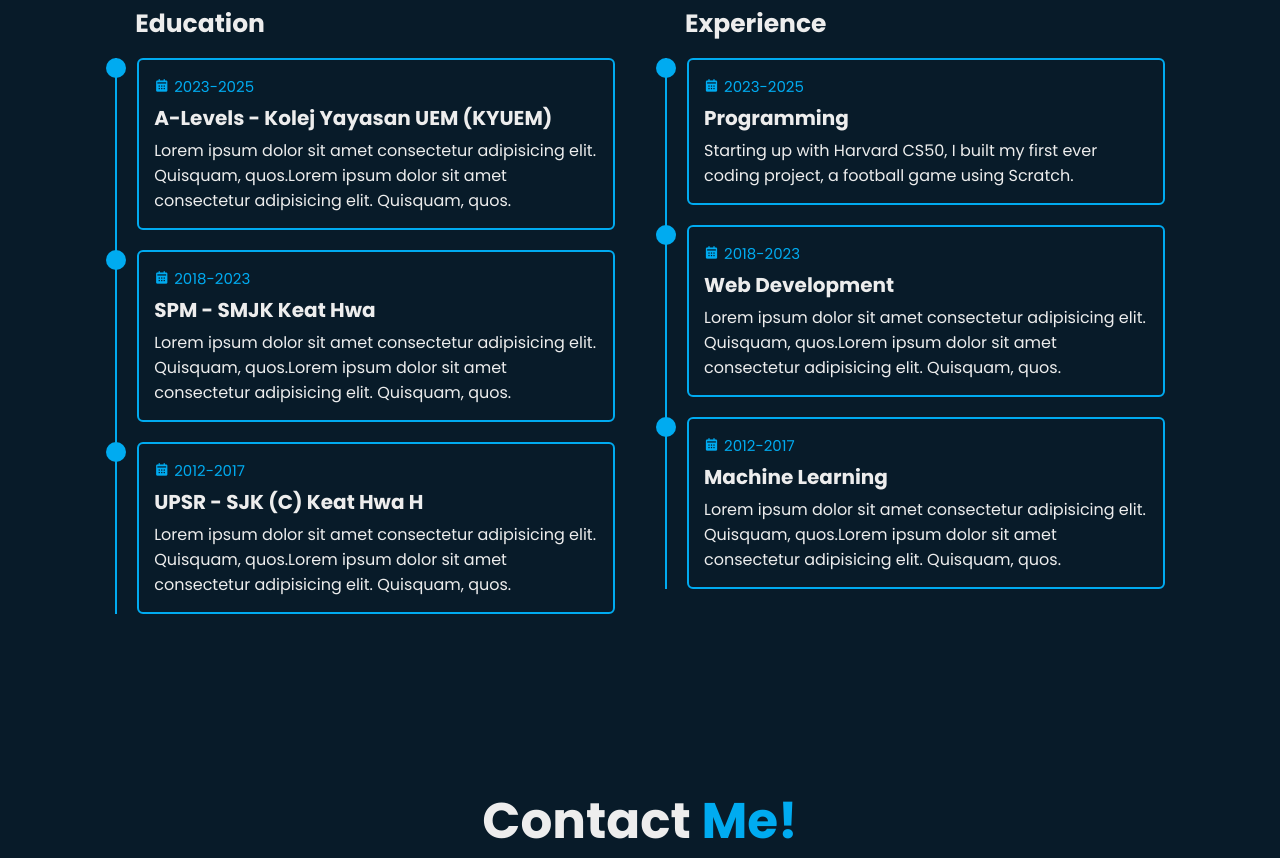
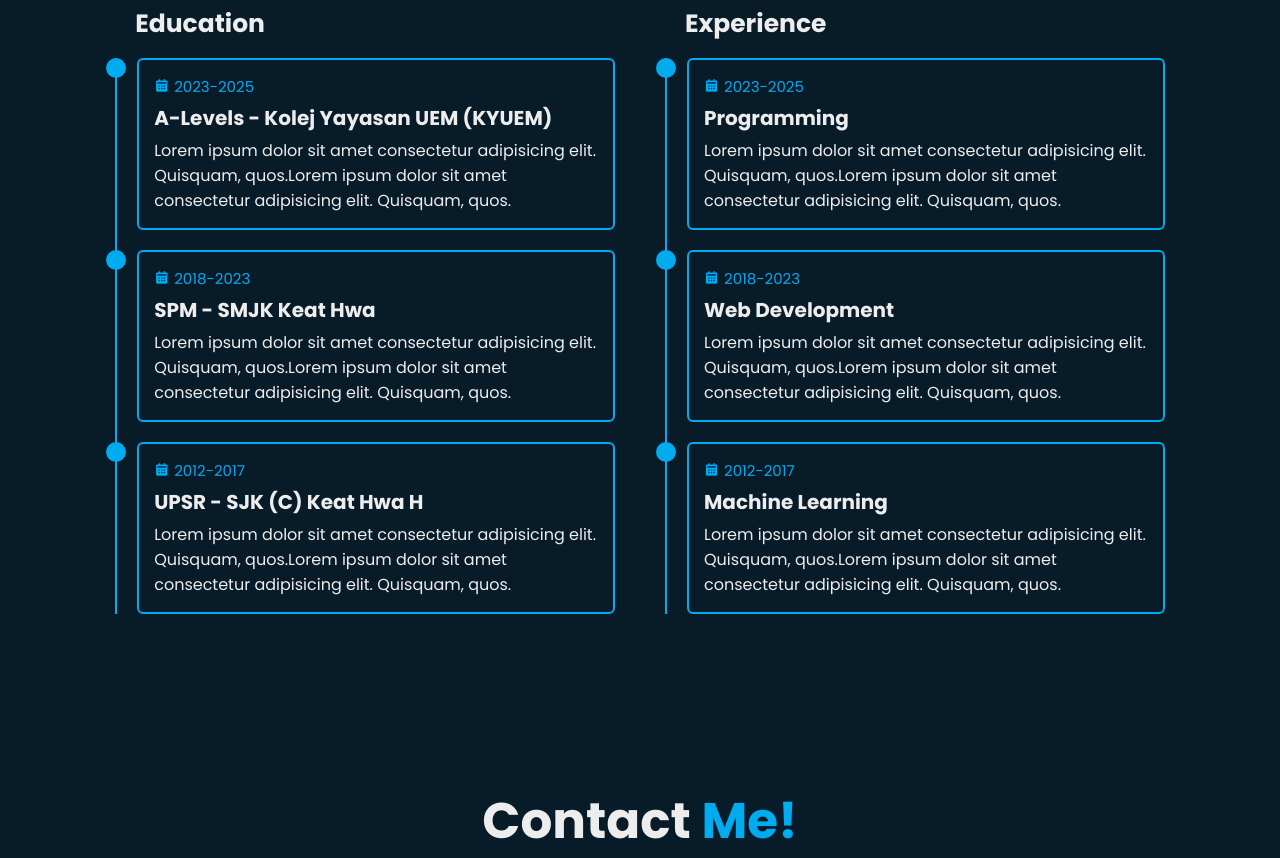
Before and after one commit to kuanzhiti/Portfolio, a plain HTML site: page index.html in a window 1280 px wide. Shown: the part 1800-2658 px from the top of the page. Drawn offline with nearby package versions, Linux system fonts and the light colour scheme.

Commit message:
line break

```diff
--- a/index.html
+++ b/index.html
@@ -119,7 +119,9 @@
                         <div class="content">
                             <div class="year"><i class='bx bxs-calendar'></i>2023-2025</div>
                             <h3>Programming</h3>
-                            <p>Starting up with Harvard CS50, I built my first ever coding project, a football game using Scratch.</p>
+                            <p>Lorem ipsum dolor sit amet consectetur adipisicing elit.
+                                Quisquam, quos.Lorem ipsum dolor sit amet consectetur adipisicing elit.
+                                Quisquam, quos.</p>
                         </div>
                     </div>
                     <div class="education-content">
```
